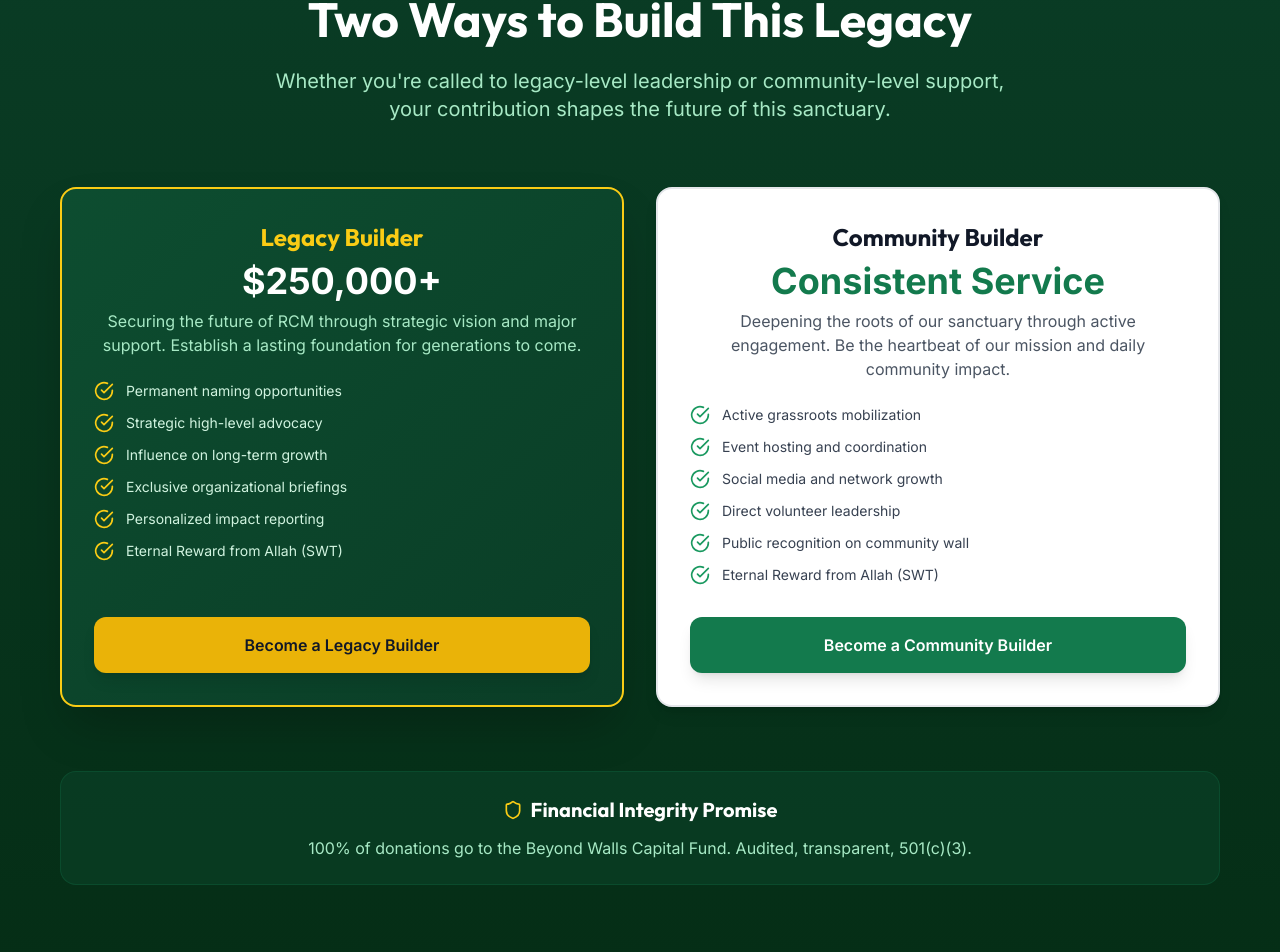
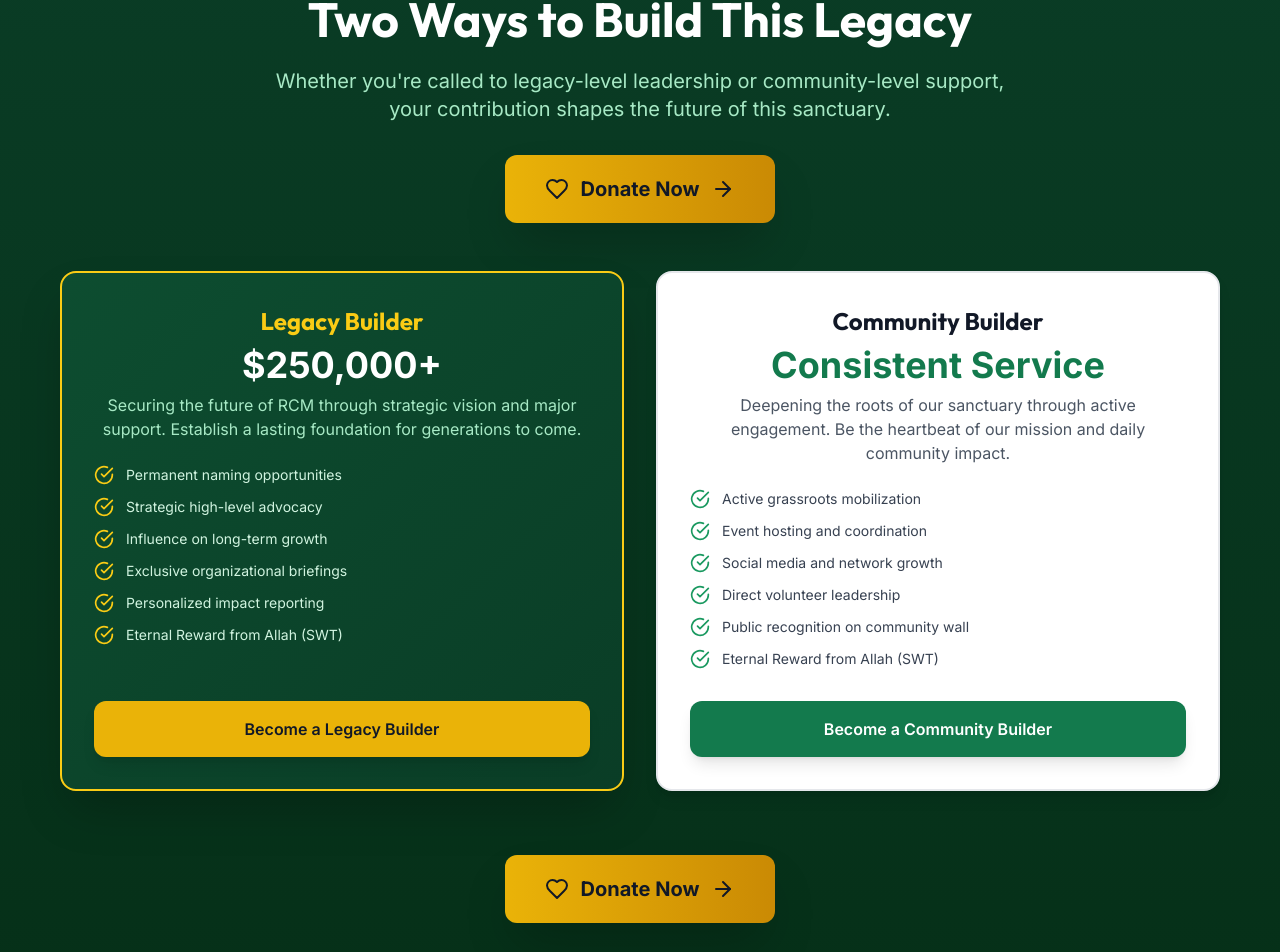
Before and after one commit to MuadhGeorge/vision99-redesign, a Next.js app: page / in a window 1280 px wide. Shown: the part 8043-8995 px from the top of the page. Built offline with nearby package versions, Linux system fonts and the light colour scheme.

Commit message:
mohid
donation added to individual

```diff
--- a/app/donate/partner/page.tsx
+++ b/app/donate/partner/page.tsx
@@ -264,8 +264,8 @@ export default function PartnerPage() {
                     <div className="w-10 h-10 rounded-lg bg-white/20 flex items-center justify-center flex-shrink-0">
                       <Phone className="w-5 h-5" />
                     </div>
-                    <div>
-                      <p className="text-xs text-rcm-green-200">Phone</p>
+                    <div className="min-w-0">
+                      <p className="text-xs text-rcm-green-200">Phone:</p>
                       <p className="font-semibold group-hover:underline">{strategic_partner.phone}</p>
                     </div>
                   </a>
@@ -278,8 +278,8 @@ export default function PartnerPage() {
                     <div className="w-10 h-10 rounded-lg bg-white/20 flex items-center justify-center flex-shrink-0">
                       <Mail className="w-5 h-5" />
                     </div>
-                    <div>
-                      <p className="text-xs text-rcm-green-200">Email</p>
+                    <div className="min-w-0 overflow-hidden">
+                      <p className="text-xs text-rcm-green-200">Email:</p>
                       <p className="font-semibold group-hover:underline break-all">{strategic_partner.email}</p>
                     </div>
                   </a>
--- a/components/DonateSection.tsx
+++ b/components/DonateSection.tsx
@@ -5,10 +5,14 @@ import { useInView } from 'framer-motion'
 import { useRef } from 'react'
 import {
   Shield,
-  CheckCircle
+  CheckCircle,
+  ArrowRight,
+  Heart
 } from 'lucide-react'
 import { staggerContainer, staggerItem } from './animations'
 import { useContact } from './ContactContext'
+
+const MOHID_DONATION_LINK = 'https://mohid.co/go/jK92YAo'
 
 const donationTiers = [
   {
@@ -44,7 +48,7 @@ export default function DonateSection() {
           initial={{ opacity: 0, y: 20 }}
           animate={isInView ? { opacity: 1, y: 0 } : {}}
           transition={{ duration: 0.6 }}
-          className="text-center mb-10 sm:mb-16"
+          className="text-center mb-10 sm:mb-12"
         >
           <span className="inline-block text-xs sm:text-sm font-semibold uppercase tracking-wider text-rcm-gold-400 mb-3 sm:mb-4">
             Support the Vision
@@ -52,10 +56,27 @@ export default function DonateSection() {
           <h2 className="text-2xl sm:text-3xl md:text-4xl lg:text-5xl font-bold mb-4 sm:mb-6">
             Two Ways to Build This Legacy
           </h2>
-          <p className="text-sm sm:text-base md:text-lg lg:text-xl text-rcm-green-200 max-w-3xl mx-auto px-2">
+          <p className="text-sm sm:text-base md:text-lg lg:text-xl text-rcm-green-200 max-w-3xl mx-auto px-2 mb-8">
             Whether you&apos;re called to legacy-level leadership or community-level support,
             your contribution shapes the future of this sanctuary.
           </p>
+
+          {/* Primary Donate Now Button */}
+          <motion.a
+            href={MOHID_DONATION_LINK}
+            target="_blank"
+            rel="noopener noreferrer"
+            initial={{ opacity: 0, scale: 0.95 }}
+            animate={isInView ? { opacity: 1, scale: 1 } : {}}
+            transition={{ duration: 0.5, delay: 0.3 }}
+            whileHover={{ scale: 1.05, y: -2 }}
+            whileTap={{ scale: 0.98 }}
+            className="inline-flex items-center gap-3 px-8 sm:px-10 py-4 sm:py-5 bg-gradient-to-r from-rcm-gold-500 to-rcm-gold-600 text-gray-900 font-bold text-lg sm:text-xl rounded-xl shadow-2xl hover:shadow-rcm-gold-500/50 transition-all duration-300 group"
+          >
+            <Heart className="w-5 h-5 sm:w-6 sm:h-6 group-hover:scale-110 transition-transform" />
+            Donate Now
+            <ArrowRight className="w-5 h-5 sm:w-6 sm:h-6 group-hover:translate-x-1 transition-transform" />
+          </motion.a>
         </motion.div>
 
         {/* Donation Tiers - Two Equal Cards */}
@@ -125,11 +146,32 @@ export default function DonateSection() {
           ))}
         </motion.div>
 
+        {/* Bottom Donate Button */}
+        <motion.div
+          initial={{ opacity: 0, y: 20 }}
+          animate={isInView ? { opacity: 1, y: 0 } : {}}
+          transition={{ duration: 0.6, delay: 0.5 }}
+          className="text-center mb-10 sm:mb-12"
+        >
+          <motion.a
+            href={MOHID_DONATION_LINK}
+            target="_blank"
+            rel="noopener noreferrer"
+            whileHover={{ scale: 1.05, y: -2 }}
+            whileTap={{ scale: 0.98 }}
+            className="inline-flex items-center gap-3 px-8 sm:px-10 py-4 sm:py-5 bg-gradient-to-r from-rcm-gold-500 to-rcm-gold-600 text-gray-900 font-bold text-lg sm:text-xl rounded-xl shadow-2xl hover:shadow-rcm-gold-500/50 transition-all duration-300 group"
+          >
+            <Heart className="w-5 h-5 sm:w-6 sm:h-6 group-hover:scale-110 transition-transform" />
+            Donate Now
+            <ArrowRight className="w-5 h-5 sm:w-6 sm:h-6 group-hover:translate-x-1 transition-transform" />
+          </motion.a>
+        </motion.div>
+
         {/* Financial Integrity Promise */}
         <motion.div
           initial={{ opacity: 0, y: 20 }}
           animate={isInView ? { opacity: 1, y: 0 } : {}}
-          transition={{ duration: 0.6, delay: 0.5 }}
+          transition={{ duration: 0.6, delay: 0.6 }}
           className="bg-rcm-green-800/40 border border-rcm-green-700/50 rounded-xl sm:rounded-2xl p-5 sm:p-6 text-center"
         >
           <div className="flex items-center justify-center gap-2 mb-3">
```
Also changed, not shown: 1 other file (tests, documents, lock files or other folders).
